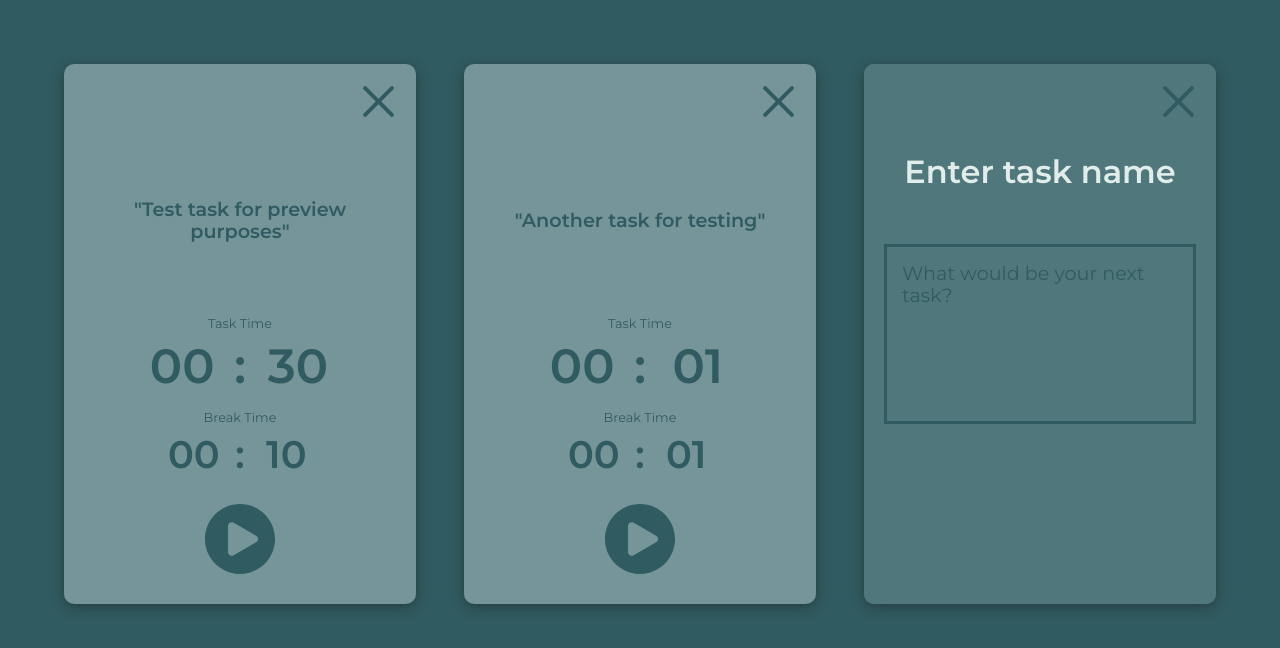
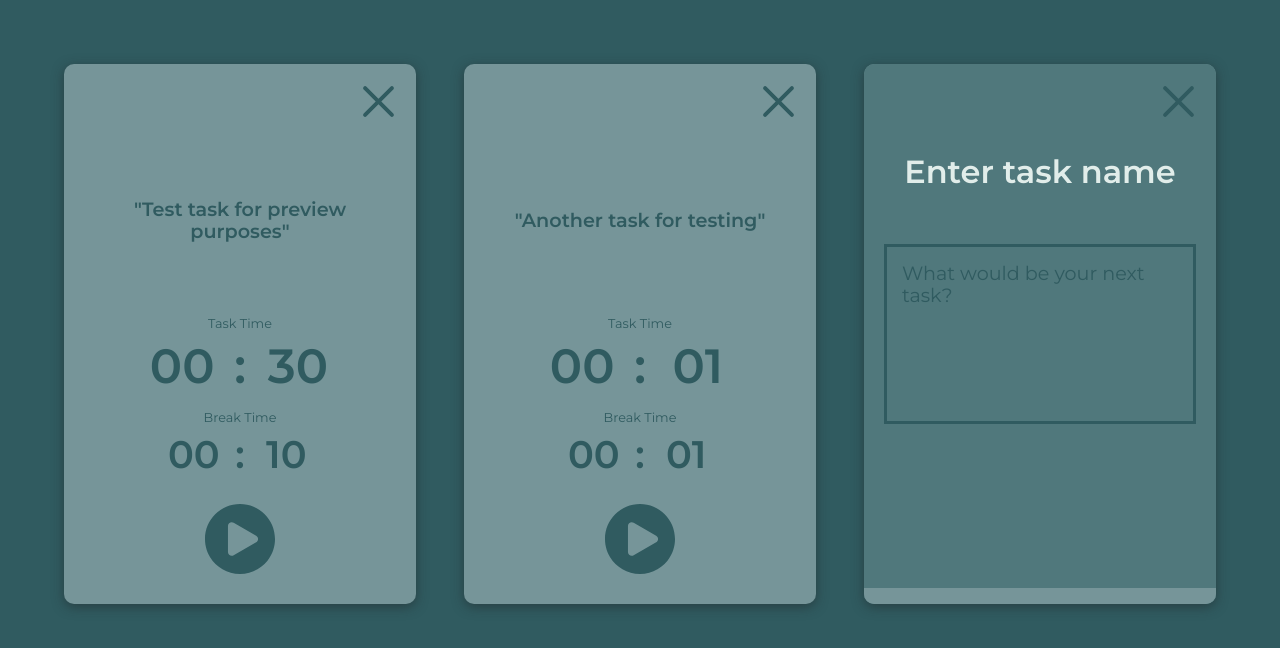
Before and after one commit to jchojna/task-timer, a React (Create React App) app: page / in a window 1280 px wide. Shown: the top 648 px of the page. Built offline with nearby package versions, Linux system fonts and the light colour scheme.

Commit message:
feat(Creator): add progress bar to Creator component

```diff
--- a/src/components/Creator.js
+++ b/src/components/Creator.js
@@ -27,6 +27,7 @@ class Creator extends Component {
       isTaskNameValid: false,
       isTaskTimeValid: false,
       isBreakTimeValid: true,
+      isCreatorValid: false,
       alertFlag: false
     };
   }
@@ -213,9 +214,11 @@ class Creator extends Component {
     if (isBreakTimeVisible) {
       if (isBreakTimeValid) {
         this.setState({
-          isBreakTimeVisible: false,
+          //isBreakTimeVisible: false,
+          isCreatorValid: true,
           alertFlag: false
         });
+        this.timeoutOutroId = setTimeout
         this.addNewTask();
       } else {
         this.setState({ alertFlag: true });
@@ -248,6 +251,7 @@ class Creator extends Component {
       isTaskNameValid,
       isTaskTimeValid,
       isBreakTimeValid,
+      isCreatorValid,
       alertFlag
     } = this.state;
 
@@ -255,7 +259,6 @@ class Creator extends Component {
     (isTaskNameVisible && isTaskNameValid) ||
     (isTaskTimeVisible && isTaskTimeValid) ||
     (isBreakTimeVisible && isBreakTimeValid);
-
 
     const backButtonClass = classNames("Creator__button",
       "Creator__button--back", {
@@ -266,6 +269,13 @@ class Creator extends Component {
       "Creator__button--next", {
       "Creator__button--visible": isNextButtonVisible
     });
+
+    const progressBarLoadedStyle = {
+      width: isTaskTimeVisible ? `${1/3 * 100}%`
+      : isBreakTimeVisible ?
+        isCreatorValid ? "100%" : `${2/3 * 100}%`
+      : 0
+    }
 
     return (
       <form
@@ -346,6 +356,14 @@ class Creator extends Component {
             <use href={`${icons}#remove`}/>
           </svg>
         </button>
+
+        {/* PROGRESS BAR */}
+        <div className="progressBar">
+          <div
+            className="progressBar__loaded"
+            style={progressBarLoadedStyle}
+          ></div>
+        </div>
       </form>
     );
   }
--- a/src/scss/Creator.scss
+++ b/src/scss/Creator.scss
@@ -8,9 +8,9 @@
   background-color: $color-light-background;
   display: grid;
   grid-template-areas:
-    ".       closeBtn"
-    "input   input   "
-    "backBtn nextBtn ";
+    ".        closeBtn"
+    "input    input   "
+    "backBtn  nextBtn ";
   grid-template-rows: $nav-button 1fr auto;
   height: 100%;
   left: 0;
@@ -67,3 +67,21 @@
     width: 100%;
   }
 }
+
+.progressBar {
+  background-color: $color-primary;
+  bottom: 0;
+  left: 0;
+  height: 16px;
+  position: absolute;
+  width: 100%;
+
+  &__loaded {
+    background-color: $color-warning;
+    bottom: 0;
+    left: 0;
+    position: absolute;
+    top: 0;
+    width: 0;
+  }
+}
```
